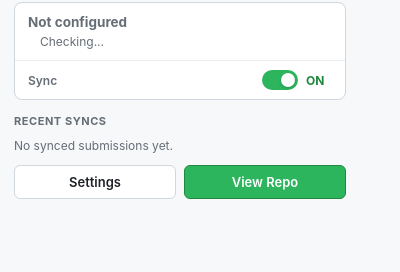
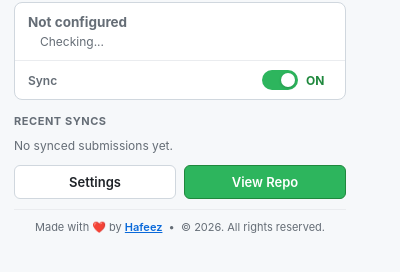
Before and after one commit to Haffee31/leetgit, a browser extension: page popup.html in a window 400 px wide. Shown: the part 42-314 px from the top of the page. Drawn offline with Linux system fonts and the light colour scheme.

Commit message:
feat: add credit footer to popup with dynamic year and LinkedIn link

```diff
--- a/popup.html
+++ b/popup.html
@@ -43,6 +43,10 @@
         <button id="settings" type="button">Settings</button>
         <button id="view-repo" type="button">View Repo</button>
       </footer>
+
+      <div class="popup-credit">
+        Made with ❤️ by <a id="credit-link" class="credit-link" href="https://www.linkedin.com/in/hafeez-mohamad/" target="_blank" rel="noreferrer">Hafeez</a> &nbsp;•&nbsp; © <span id="credit-year"></span>. All rights reserved.
+      </div>
     </main>
     <script type="module" src="src/popup.js"></script>
   </body>
--- a/src/popup.css
+++ b/src/popup.css
@@ -276,3 +276,21 @@ h2 {
 }
 .footer button:last-child:hover { background: var(--leet-green-dark); }
 .footer button:last-child:disabled { background: var(--leet-green); }
+
+/* ─── Credit footer ───────────────────────────────────────────────── */
+.popup-credit {
+  margin-top: 10px;
+  padding-top: 10px;
+  border-top: 1px solid var(--border-muted);
+  text-align: center;
+  font-size: 11px;
+  color: var(--text-muted);
+  line-height: 1.4;
+}
+
+.credit-link {
+  color: #0969da;
+  text-decoration: underline;
+  font-weight: 600;
+}
+.credit-link:hover { opacity: 0.75; }
--- a/src/popup.js
+++ b/src/popup.js
@@ -10,6 +10,8 @@ const pauseToggleLabel = document.getElementById("pause-toggle-label");
 
 let config = null;
 let state = null;
+
+document.getElementById("credit-year").textContent = new Date().getFullYear();
 
 init();
 
```
